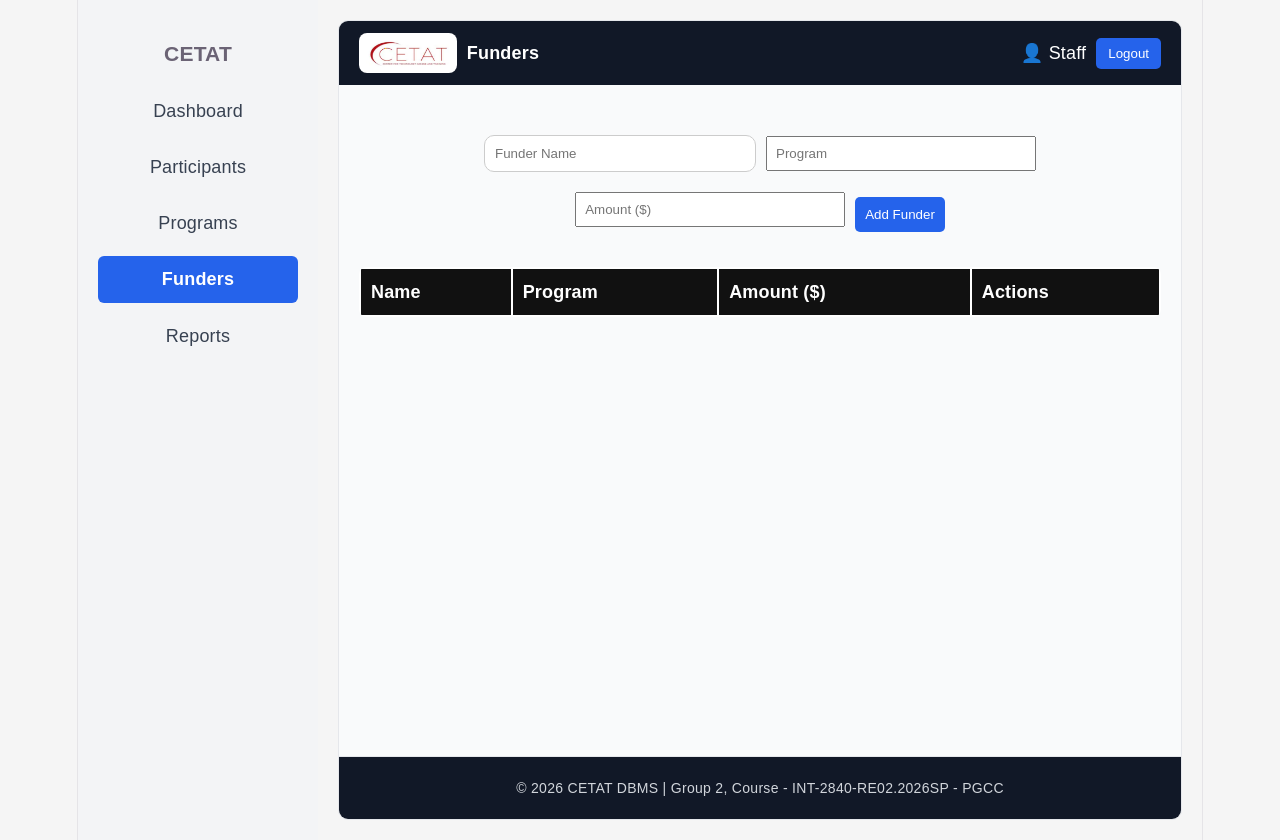
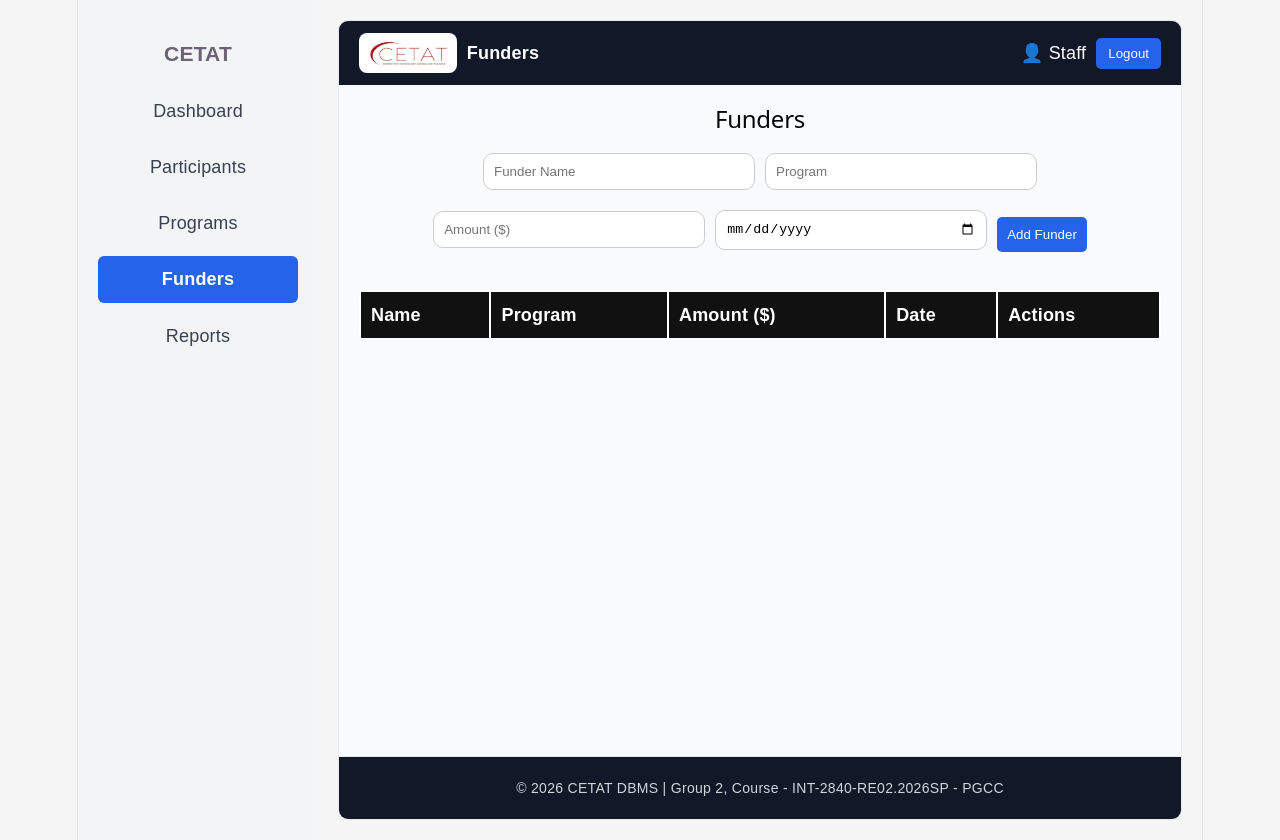
Before and after one commit to Abungwo/cetat-dbms, a React app in the folder frontend/: page /funders in a window 1280 px wide. Built offline with nearby package versions, Linux system fonts and the light colour scheme; the HTML template or start-up script is replaced by a standard one.

Commit message:
add date to funders and enable report filtering

```diff
--- a/frontend/src/pages/Funders.jsx
+++ b/frontend/src/pages/Funders.jsx
@@ -8,7 +8,8 @@ export default function Funders() {
   const [form, setForm] = useState({
     name: "",
     program: "",
-    amount: ""
+    amount: "",
+    date: ""
   });
 
   // LOAD FUNDERS
@@ -19,21 +20,22 @@ export default function Funders() {
 
   // ADD FUNDER + CREATE PARTICIPANT
   const handleAdd = async () => {
-    if (!form.name || !form.program || !form.amount) return;
+    if (!form.name || !form.program || !form.amount || !form.date) return;
 
     try {
       const newFunder = {
         name: form.name,
         program: form.program,
-        amount: form.amount
+        amount: form.amount,
+        date: form.date   // ✅ FIXED (date saved)
       };
 
-      // ✔ Save locally
+      // Save locally
       const updated = [...funders, newFunder];
       setFunders(updated);
       localStorage.setItem("funders", JSON.stringify(updated));
 
-      // ✔ ALSO create participant in backend
+      // Create participant in backend
       await fetch("https://cetat-backend.onrender.com/api/participants", {
         method: "POST",
         headers: {
@@ -44,14 +46,15 @@ export default function Funders() {
           last_name: "Funder",
           email: `${form.name.replace(/\s+/g, "").toLowerCase()}@funder.com`,
           program: form.program,
-          status: "Funded"
+          status: "Funded",
+          createdAt: form.date   // ✅ helps report filtering
         })
       });
 
       alert("Funder added and participant created");
 
       // reset form
-      setForm({ name: "", program: "", amount: "" });
+      setForm({ name: "", program: "", amount: "", date: "" });
 
     } catch (err) {
       console.error(err);
@@ -70,7 +73,7 @@ export default function Funders() {
 
   return (
     <MainLayout title="Funders">
-      <h2 style={{ marginBottom: "30px" }}></h2>
+      <h2 style={{ marginBottom: "20px" }}>Funders</h2>
 
       {/* FORM */}
       <div style={{
@@ -79,9 +82,7 @@ export default function Funders() {
         gap: "10px",
         flexWrap: "wrap",
         justifyContent: "center",
-        alignItems: "center",
-        alignContent: "left",
-        borderRadiu: "10px"
+        alignItems: "center"
       }}>
         <input
           placeholder="Funder Name"
@@ -94,6 +95,7 @@ export default function Funders() {
           placeholder="Program"
           value={form.program}
           onChange={(e) => setForm({ ...form, program: e.target.value })}
+          style={inputStyle}
         />
 
         <input
@@ -101,6 +103,15 @@ export default function Funders() {
           placeholder="Amount ($)"
           value={form.amount}
           onChange={(e) => setForm({ ...form, amount: e.target.value })}
+          style={inputStyle}
+        />
+
+        {/* ✅ NEW DATE FIELD */}
+        <input
+          type="date"
+          value={form.date}
+          onChange={(e) => setForm({ ...form, date: e.target.value })}
+          style={inputStyle}
         />
 
         <button onClick={handleAdd} style={btnBlue}>
@@ -120,6 +131,7 @@ export default function Funders() {
             <th style={th}>Name</th>
             <th style={th}>Program</th>
             <th style={th}>Amount ($)</th>
+            <th style={th}>Date</th> {/* ✅ NEW COLUMN */}
             <th style={th}>Actions</th>
           </tr>
         </thead>
@@ -130,6 +142,7 @@ export default function Funders() {
               <td style={td}>{f.name}</td>
               <td style={td}>{f.program}</td>
               <td style={td}>{f.amount}</td>
+              <td style={td}>{f.date}</td> {/* ✅ SHOW DATE */}
               <td style={td}>
                 <button
                   onClick={() => handleDelete(index)}
@@ -156,14 +169,12 @@ export default function Funders() {
 
 
 // STYLES
-
 const inputStyle = {
   textAlign: "left",
   padding: "10px",
   borderRadius: "10px",
   border: "1px solid #ccc",
-  minWidth: "200px",
-  flex: "0 1 auto"
+  minWidth: "200px"
 };
 
 const btnBlue = {
@@ -172,9 +183,7 @@ const btnBlue = {
   color: "white",
   border: "none",
   borderRadius: "5px",
-  cursor: "pointer",
-  display: "inline-block",
-  textAlign: "center"
+  cursor: "pointer"
 };
 
 const th = {
```
